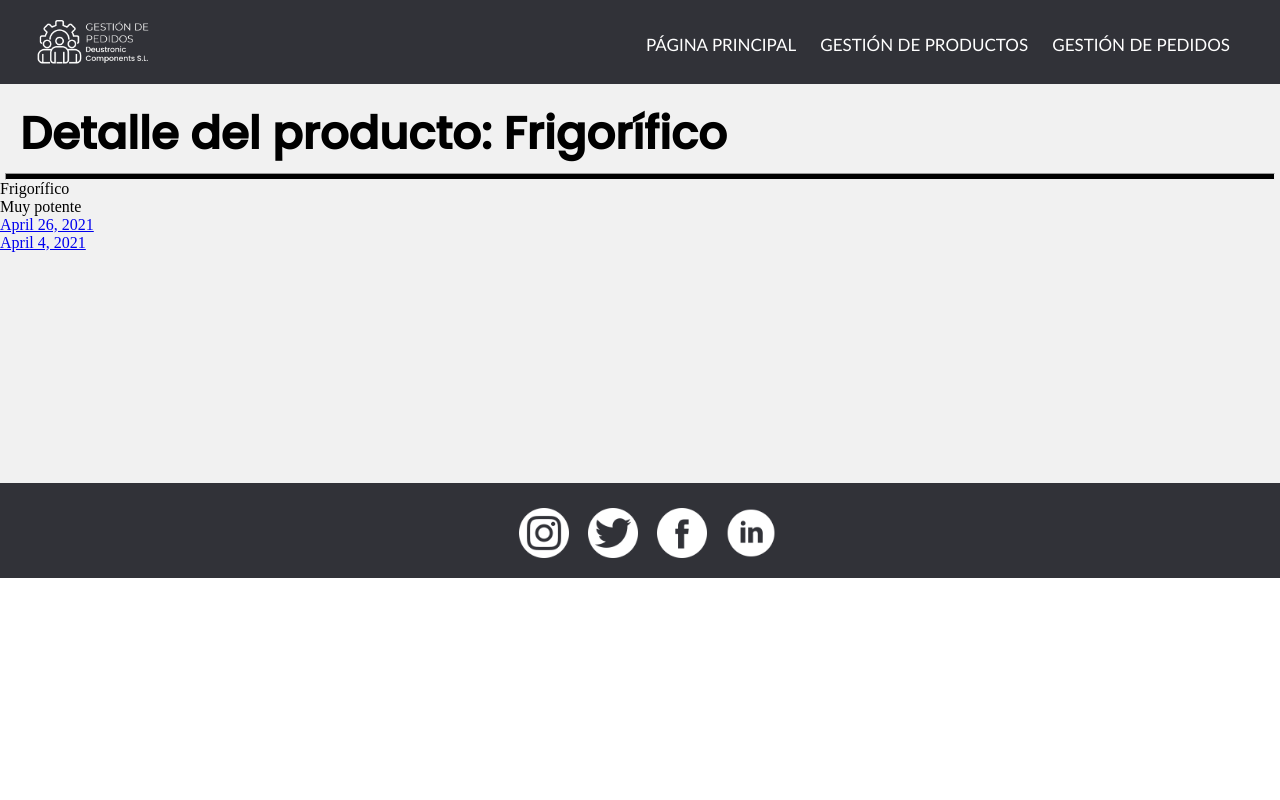
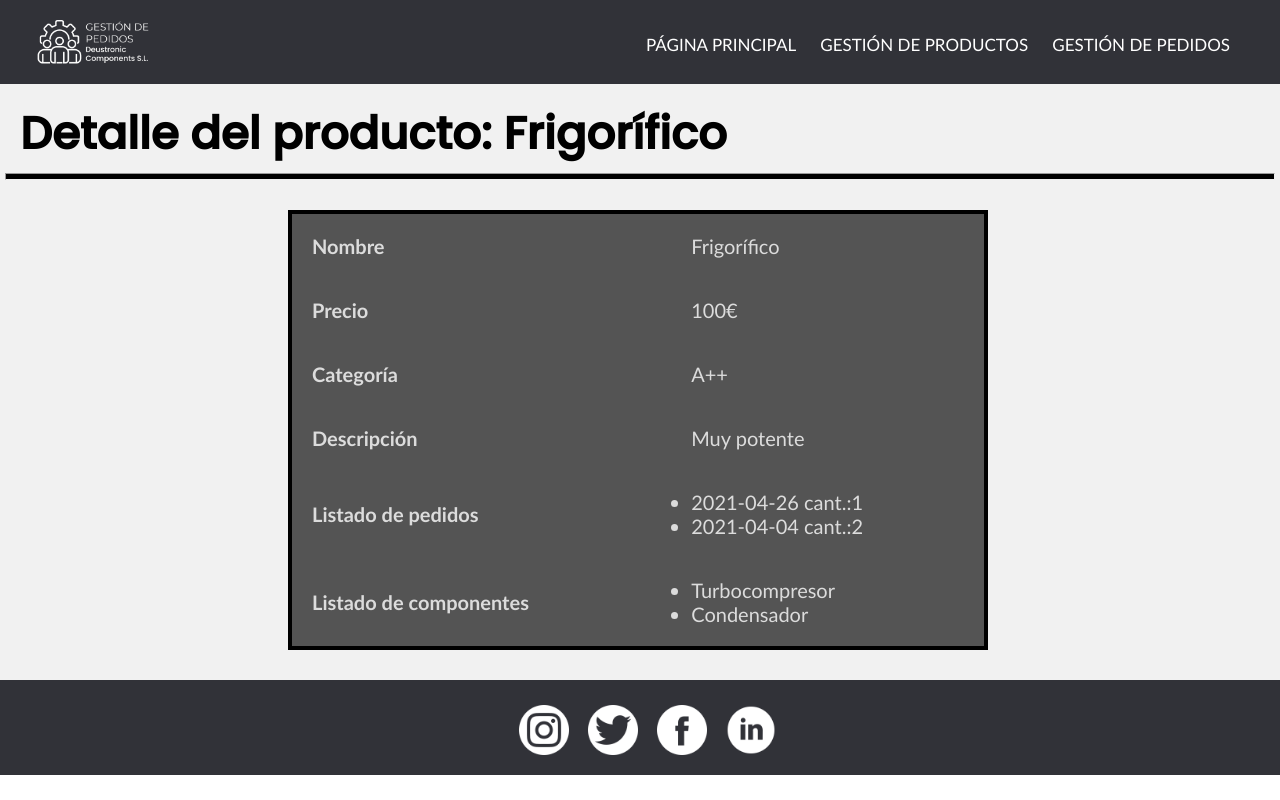
Before and after one commit to asier-vega-gutierrez/Gestion_De_Pedidos, a Django app: page /gestionDePedidos/detalleProducto/7/ in a window 1280 px wide. Run offline with Django 3.2, Linux system fonts and the light colour scheme; data comes from the database, SQL or seed files in the repository; both versions use the stored data as it was after the commit.

Commit message:
css detalle + comments

```diff
--- a/appGestionDePedidos/static/CSS/style.css
+++ b/appGestionDePedidos/static/CSS/style.css
@@ -157,21 +157,18 @@ main h2{
 #listadosIzq{
     float: left;
     width: 49%;
-    border-right: #313238 solid 4px;
-    min-height: 376px;
+    margin-left: 10px;
 }
 
 #listadosDcha{
     float: right;
-    width: 50.36%;
-    border-left: #313238 solid 4px;
-    min-height: 376px;
+    width: 49%;
+    margin-right: 10px;
 }
 
 .listados header{
     padding: 30px;
     font-family: "montserrat";
-    text-align: center;
     font-size: 25px;
     color: rgb(241, 241, 241);
     background-color: rgba(0, 0, 0, .7);
@@ -242,6 +239,56 @@ main h2{
     font-weight: 800;
 }
 
+
+
+
+
+
+
+.detalle{
+    padding: 30px;
+    width: 55%;
+    margin: auto;
+}
+
+.detalle table{
+    border-collapse: collapse;
+    border-spacing: 0;
+    border: 4px solid black;
+    font-family: "calibri", Verdana, Geneva, Tahoma, sans-serif;;
+    font-size: 20px;
+    color: gainsboro;
+    width: 700px;
+    text-align: left;
+    background-color: rgba(0, 0, 0, 0.65);
+}
+
+.detalle tr{
+    transition: background-color 1s;
+}
+
+.detalle tr:hover{
+    background-color: rgba(0, 0, 0, 0.8);
+    transition: background-color 1s;
+}
+
+.detalle th, td{
+    padding: 20px;
+}
+
+.detalle p a{
+    font-size: 20px;
+    font-weight: 800;
+    text-decoration: none;
+    color: gainsboro;
+    transition: color 0.4s;
+}
+
+.detalle a:hover{
+    color: rgb(175, 175, 175);
+}
+
+
 #formulario{
     padding-top: 100px;
 }
--- a/appGestionDePedidos/templates/DetalleProducto.html
+++ b/appGestionDePedidos/templates/DetalleProducto.html
@@ -1,3 +1,4 @@
+<!--Heredamos todos los elementos de base.html-->
 {% extends "base.html" %}
 {% load static %}
 
@@ -7,21 +8,60 @@
         <hr>
     </header>
 
-<p>{{ detalle_producto.nombre }}</p>
-<p>{{ detalle_producto.descripcion }}</p>
-
-{% if detalle_producto.pedido_set.all %}
-        <ul>
-            <div class="articlePagPrincipal">
-                {% for pedidos in detalle_producto.pedido_set.all %}
-                <li>
-                    <p><a href="{% url 'detallePedido' pedidos.id %}">{{pedidos.fecha}}</a></p>
-                    <p>{{pedidos.cantidad}}</p>
-                </li>
-                {% endfor %}
-            </div>
-        </ul>
-    {% else %}
-        <h4><p> No existen pedidos en Deustronic Components S.L.</p></h4>
-    {% endif %}
+    <!--Tabla con todos los atributos de un producto específico-->
+    <div class="detalle">
+        <table>
+            <tr>
+                <th>Nombre</th>
+                <td>{{ detalle_producto.nombre }}</td>
+            </tr>
+            <tr>
+                <th>Precio</th>
+                <td>{{ detalle_producto.precio }}€</td>
+            </tr>
+            <tr>
+                <th>Categoría</th>
+                <td>{{ detalle_producto.categoria }}</td>
+            </tr>
+            <tr>
+                <th>Descripción</th>
+                <td>{{ detalle_producto.descripcion }}</td>
+            </tr>
+            <tr>
+                <th>Listado de pedidos</th>
+                <td>
+                    <!--Comprobamos si existen pedidos asignados al producto en nuestra BBDD-->
+                    {% if detalle_producto.compone_set.all %}
+                        <ul>
+                            <!--Recorremos todos los pedidos asignados y los visualizamos como una lista no ordenada <ul>-->
+                            {% for pedidos in detalle_producto.compone_set.all %}
+                                <li>{{pedidos.pedido}} cant.:{{pedidos.cantidad}}</li>
+                            {% endfor %}
+                        </ul>
+                    <!--Sacamos un aviso de que no existen pedidos asignados en caso de no encontrarlos-->
+                    {% else %}
+                        <h4>No se han asignado pedidos para este producto</h4>
+                        <p>Para añadir un pedido haga click <a href="">aquí</a></p>
+                    {% endif %}
+                </td>
+            </tr>
+            <tr>
+                <th>Listado de componentes</th>
+                <td>
+                    <!--Comprobamos si existen componentes asignados al producto en nuestra BBDD-->
+                    {% if detalle_producto.componentes.all %}
+                        <ul>
+                            <!--Recorremos todos los componentes asignados y los visualizamos como una lista no ordenada <ul>-->
+                            {% for componentes in detalle_producto.componentes.all %}
+                                <li>{{componentes.nombre}}</li>
+                            {% endfor %}
+                        </ul>
+                    <!--Sacamos un aviso de que no existen componentes asignados en caso de no encontrarlos-->
+                    {% else %}
+                        <h4>No se han asignado componentes para este producto</h4>
+                    {% endif %}
+                </td>
+            </tr>
+        </table>
+    </div>
 {% endblock %}
--- a/appGestionDePedidos/urls.py
+++ b/appGestionDePedidos/urls.py
@@ -12,5 +12,5 @@ urlpatterns = [
     #URL para acceder al formulario en el cual se podrá añadir un producto nuevo
     path('anyadirProducto/', views.AnyadirProductoForm.as_view(), name="anyadirProducto"),
 
-    path('eliminarProducto/<int:pk>/', eliminarProducto.as_view(), name = 'eliminarProducto'),
+    path('eliminarProducto/<int:pk>/', EliminarProducto.as_view(), name = 'eliminarProducto'),
 ]
--- a/appGestionDePedidos/views.py
+++ b/appGestionDePedidos/views.py
@@ -7,7 +7,7 @@ from django.views import View
 from .forms import *
 from django.urls import reverse
 
-#Vista basada en clase que nos coge un listado de todos los productos para poder manipular en el html
+#Vista basada en clase que nos coge un listado de todos los productos para poder trabajar con ellos en el html
 class ProductoPedidoListView(ListView):
         model = Producto
         template_name = 'pagPrincipal.html'
@@ -19,41 +19,25 @@ class ProductoPedidoListView(ListView):
                 context['lista_pedidos'] = Pedido.objects.all()
                 return context
 
+#Vista basada en clase que nos coge todos los atributos de un producto concreto para poder trabajar con ellos en el html
 class ProductoDetailView(DetailView):
         model = Producto
         template_name = 'detalleProducto.html'
         context_object_name = 'detalle_producto'
 
+#Vista basada en clase que nos coge todos los atributos de un pedido concreto para poder trabajar con ellos en el html
 class PedidoDetailView(DetailView):
         model = Pedido
         template_name = 'detallePedido.html'
         context_object_name = 'detalle_pedido'
 
-'''class PedidoDetailView(DetailView):
-
-        model = Pedido
-        #template_name =
-
-class ClienteListView(ListView):
-
-        model = Cliente
-        #template_name =
-
-class ComponenteListView(ListView):
-
-        model = Componente
-        #template_name =
-'''
-
 class AnyadirProductoForm(View):
-
         def get(self, request, *args, **kwargs):
                 form = ProductoAnyadirForm()
                 context = {'form': form}
                 return render(request, 'anyadirProducto.html', context)
 
         def post(self, request, *args, **kwargs):
-
                 form = ProductoAnyadirForm(request.POST)
                 if form.is_valid():
                         producto = Producto()
@@ -64,17 +48,16 @@ class AnyadirProductoForm(View):
                         producto.save()
                         # Volvemos a la lista de departamentos
                         return redirect('pagPrincipal')
-
                 return render(request, 'anyadirProducto.html', {'form': form})
 
-class eliminarProducto(DeleteView):
+class EliminarProducto(DeleteView):
         model = Producto
         template_name = 'eliminarProducto.html'
         #context_object_name = 'producto'
         from_class = ProductoAnyadirForm
 
         def get_context_data(self, **kwargs):
-                context = super(eliminarProducto, self).get_context_data(**kwargs)
+                context = super(EliminarProducto, self).get_context_data(**kwargs)
                 pk = self.kwargs.get('pk')
                 producto = Producto.objects.get(id=pk)
                 producto.delete()
```
Also changed, not shown: appGestionDePedidos/templates/detallePedido.html (+36 -16 lines), db.sqlite3.
